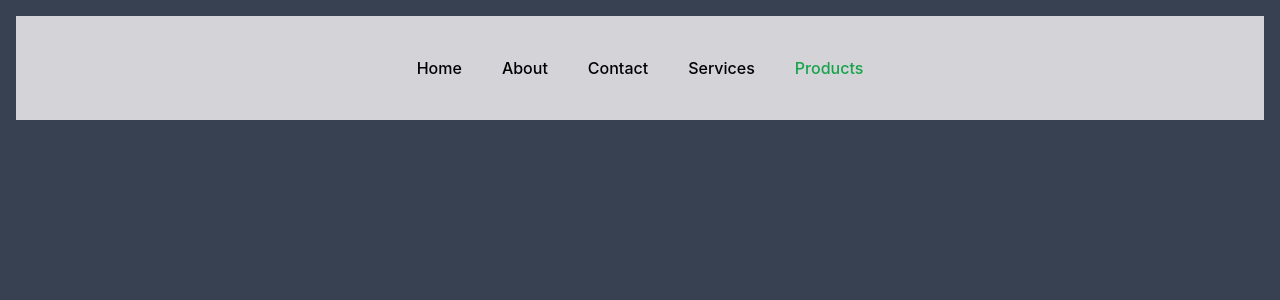
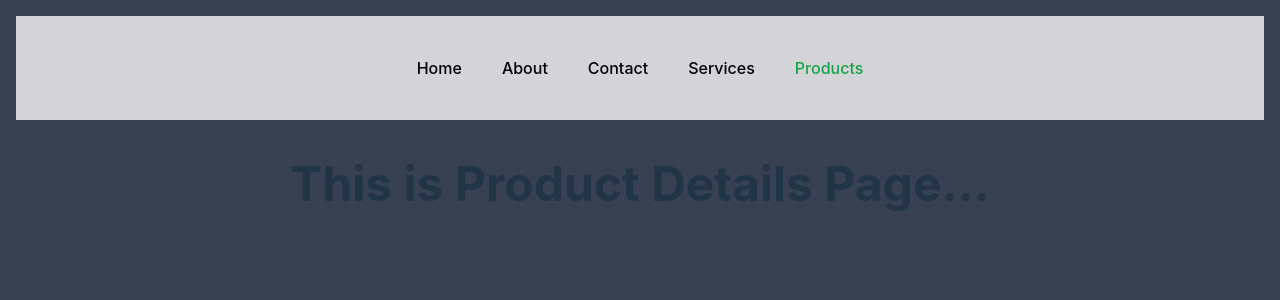
Before and after one commit to Siddharth-M-77/MERN12__REACT, a React (Vite) app: page /products/1 in a window 1280 px wide. Shown: the top 300 px of the page. Built offline with nearby package versions, Linux system fonts and the light colour scheme.

Commit message:
Dynamic routing

```diff
--- a/src/App.jsx
+++ b/src/App.jsx
@@ -6,6 +6,7 @@ import Home from "./components/Home";
 import Contact from "./components/Contact";
 import Service from "./components/Service";
 import Product from "./components/Product";
+import ProductDetails from "./components/ProductDetails";
 
 const App = () => {
 
@@ -18,7 +19,7 @@ const App = () => {
         <Route path="/contact" element={<Contact />} />
         <Route path="/services" element={<Service />} />
         <Route path="/products" element={<Product />} />
-
+        <Route path="/products/:id" element={<ProductDetails />} />
       </Routes>
     </div>
   );
--- a/src/components/Product.jsx
+++ b/src/components/Product.jsx
@@ -4,13 +4,13 @@ import { Link } from 'react-router-dom'
 const Product = () => {
   return (
     <div >
-      <h1 className='text-2xl font-bold mt-3'>Dynamic routing</h1>
+      <h1 className='text-2xl font-bold mt-3 text-center'>Dynamic routing</h1>
       <div className='p-10 flex items-center justify-center gap-6 bg-orange-300 text-black'>
-      <Link to={'/gym'} className='p-2 text-semibold'>Gym Accesseries</Link>
-      <Link to={'/protines'} className='p-2 text-semibold'  >Protines</Link>
-      <Link to={'/product1'} className='p-2 text-semibold' >Products1</Link>
-      <Link to={'/product2'} className='p-2 text-semibold'>Products2</Link>
-      <Link to={'/product2'} className='p-2 text-semibold'>Products3</Link>
+        <Link to={'/gym'} className='p-2 text-semibold'>Gym Accesseries</Link>
+        <Link to={'/protines'} className='p-2 text-semibold'  >Protines</Link>
+        <Link to={'/products/1'} className='p-2 text-semibold' >Products1</Link>
+        <Link to={'/products/2'} className='p-2 text-semibold'>Products2</Link>
+        <Link to={'/products/3'} className='p-2 text-semibold'>Products3</Link>
       </div>
     </div>
   )
--- /dev/null
+++ b/src/components/ProductDetails.jsx
@@ -0,0 +1,11 @@
+import React from 'react'
+
+const ProductDetails = () => {
+  return (
+    <div>
+    <h1 className='text-5xl font-bold text-center mt-10'>  This is Product Details Page...</h1>
+    </div>
+  )
+}
+
+export default ProductDetails
```
